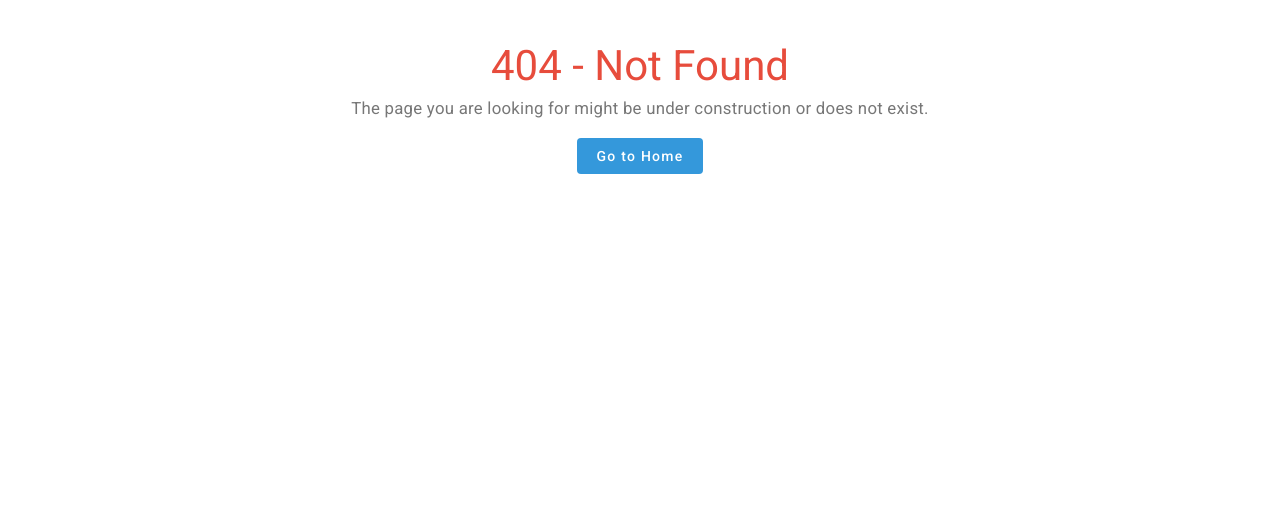
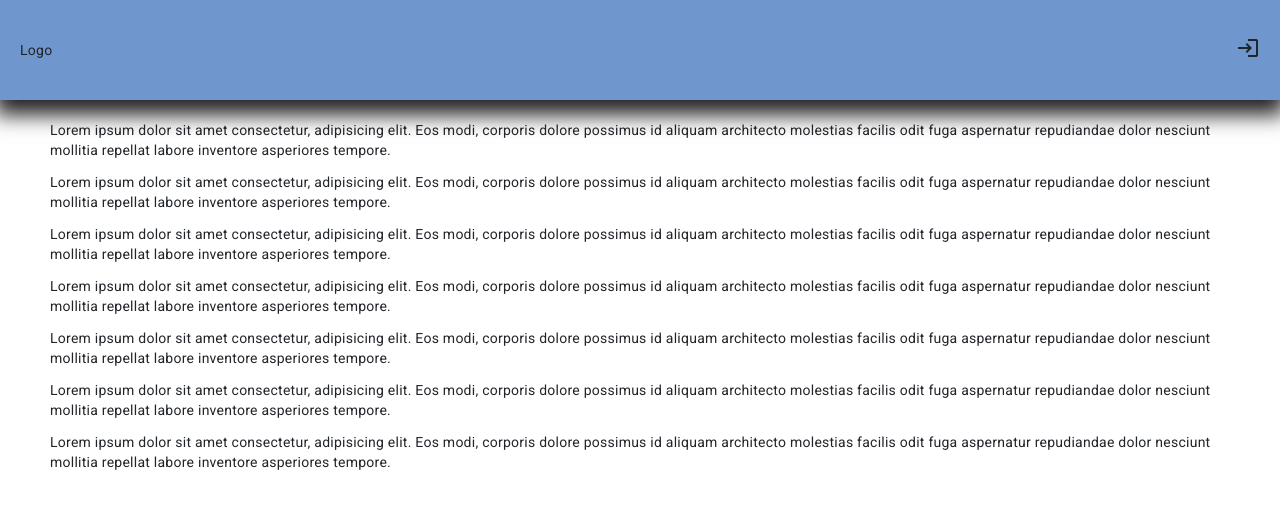
Before and after one commit to ipykalo/Features, an Angular app: page /blog in a window 1280 px wide. Before the commit this address led to /not-found. Shown: the top 508 px of the page. Built offline with nearby package versions, Linux system fonts and the light colour scheme.

Commit message:
added blog component

```diff
--- a/src/app/app.module.ts
+++ b/src/app/app.module.ts
@@ -1,7 +1,10 @@
 import { ErrorHandler, NgModule } from '@angular/core';
 import { SharedModule } from './shared/shared.module';
 import { AppRoutingModule } from './app-routing.module';
-import { BrowserModule, provideClientHydration } from '@angular/platform-browser';
+import {
+  BrowserModule,
+  provideClientHydration,
+} from '@angular/platform-browser';
 import { AppComponent } from './app.component';
 import { BrowserAnimationsModule } from '@angular/platform-browser/animations';
 
--- /dev/null
+++ b/src/app/blog/blog.component.html
@@ -0,0 +1,51 @@
+<app-header
+  [showMenu]="false"
+  [showLogout]="false"
+  [showLogin]="true"
+  (login)="onLogin()">
+</app-header>
+
+<main>
+  <p>
+    Lorem ipsum dolor sit amet consectetur, adipisicing elit. Eos modi, corporis
+    dolore possimus id aliquam architecto molestias facilis odit fuga aspernatur
+    repudiandae dolor nesciunt mollitia repellat labore inventore asperiores
+    tempore.
+  </p>
+  <p>
+    Lorem ipsum dolor sit amet consectetur, adipisicing elit. Eos modi, corporis
+    dolore possimus id aliquam architecto molestias facilis odit fuga aspernatur
+    repudiandae dolor nesciunt mollitia repellat labore inventore asperiores
+    tempore.
+  </p>
+  <p>
+    Lorem ipsum dolor sit amet consectetur, adipisicing elit. Eos modi, corporis
+    dolore possimus id aliquam architecto molestias facilis odit fuga aspernatur
+    repudiandae dolor nesciunt mollitia repellat labore inventore asperiores
+    tempore.
+  </p>
+  <p>
+    Lorem ipsum dolor sit amet consectetur, adipisicing elit. Eos modi, corporis
+    dolore possimus id aliquam architecto molestias facilis odit fuga aspernatur
+    repudiandae dolor nesciunt mollitia repellat labore inventore asperiores
+    tempore.
+  </p>
+  <p>
+    Lorem ipsum dolor sit amet consectetur, adipisicing elit. Eos modi, corporis
+    dolore possimus id aliquam architecto molestias facilis odit fuga aspernatur
+    repudiandae dolor nesciunt mollitia repellat labore inventore asperiores
+    tempore.
+  </p>
+  <p>
+    Lorem ipsum dolor sit amet consectetur, adipisicing elit. Eos modi, corporis
+    dolore possimus id aliquam architecto molestias facilis odit fuga aspernatur
+    repudiandae dolor nesciunt mollitia repellat labore inventore asperiores
+    tempore.
+  </p>
+  <p>
+    Lorem ipsum dolor sit amet consectetur, adipisicing elit. Eos modi, corporis
+    dolore possimus id aliquam architecto molestias facilis odit fuga aspernatur
+    repudiandae dolor nesciunt mollitia repellat labore inventore asperiores
+    tempore.
+  </p>
+</main>
--- /dev/null
+++ b/src/app/blog/blog.component.scss
@@ -0,0 +1,10 @@
+:host {
+  display: block;
+
+  main {
+    top: 120px;
+    height: 100%;
+    position: relative;
+    padding: 0 50px;
+  }
+}
--- /dev/null
+++ b/src/app/blog/blog.component.ts
@@ -0,0 +1,18 @@
+import { Component } from '@angular/core';
+import { HeaderComponent } from '../header/header.component';
+import { AuthService } from '../login/auth.service';
+
+@Component({
+  selector: 'app-blog',
+  standalone: true,
+  imports: [HeaderComponent],
+  templateUrl: './blog.component.html',
+  styleUrl: './blog.component.scss',
+})
+export class BlogComponent {
+  constructor(private authService: AuthService) {}
+
+  onLogin(): void {
+    this.authService.navigateToLogin();
+  }
+}
--- a/src/app/constants/routes.constant.ts
+++ b/src/app/constants/routes.constant.ts
@@ -3,15 +3,21 @@ import { HomeComponent } from '../home/home.component';
 import { authGuard } from '../guards/auth.guard';
 import { loginGuard } from '../guards/login.guard';
 import { NotFoundComponent } from '../shared/components/not-found/not-found.component';
+import { BlogComponent } from '../blog/blog.component';
 
 export const RoutesConstant = {
   LOGIN: 'login',
   SIGNU: 'signup',
   Home: 'home',
+  BLOG: 'blog',
   NOT_FOUND: 'not-found',
 };
 
 export const routes: Routes = [
+  {
+    path: RoutesConstant.BLOG,
+    component: BlogComponent,
+  },
   {
     path: RoutesConstant.Home,
     component: HomeComponent,
@@ -29,7 +35,7 @@ export const routes: Routes = [
       import('../signup/signup.component').then(c => c.SignupComponent),
     canActivate: [loginGuard],
   },
-  { path: '', redirectTo: `/${RoutesConstant.Home}`, pathMatch: 'full' },
+  { path: '', redirectTo: `/${RoutesConstant.BLOG}`, pathMatch: 'full' },
   { path: RoutesConstant.NOT_FOUND, component: NotFoundComponent },
   { path: '**', redirectTo: RoutesConstant.NOT_FOUND },
 ];
--- a/src/app/header/header.component.html
+++ b/src/app/header/header.component.html
@@ -1,9 +1,16 @@
 <header>
   <div class="menu-logo">
-    <mat-icon class="menu" (click)="toggleMenu.emit()">menu</mat-icon>
+    @if (showMenu) {
+      <mat-icon class="menu" (click)="toggleMenu.emit()">menu</mat-icon>
+    }
     <span>Logo</span>
   </div>
   <div>
-    <mat-icon class="logout" (click)="logout.emit()">logout</mat-icon>
+    @if (showLogout) {
+      <mat-icon class="logout" (click)="logout.emit()">logout</mat-icon>
+    }
+    @if (showLogin) {
+      <mat-icon class="login" (click)="login.emit()">login</mat-icon>
+    }
   </div>
 </header>
--- a/src/app/header/header.component.scss
+++ b/src/app/header/header.component.scss
@@ -33,7 +33,8 @@
       }
     }
 
-    .logout {
+    .logout,
+    .login {
       &:hover {
         color: #b1caf1;
         cursor: pointer;
--- a/src/app/home/home.component.html
+++ b/src/app/home/home.component.html
@@ -1,4 +1,10 @@
-<app-header (toggleMenu)="sidenav.toggle()" (logout)="onLogout()"></app-header>
+<app-header
+  [showMenu]="true"
+  [showLogout]="true"
+  [showLogin]="false"
+  (toggleMenu)="sidenav.toggle()"
+  (logout)="onLogout()">
+</app-header>
 <mat-sidenav-container [hasBackdrop]="true" class="sidenav-container">
   <mat-sidenav
     #sidenav
--- a/src/app/login/auth.service.ts
+++ b/src/app/login/auth.service.ts
@@ -54,6 +54,10 @@ export class AuthService {
     this.router.navigateByUrl(RoutesConstant.LOGIN);
   }
 
+  navigateToLogin(): void {
+    this.router.navigateByUrl(RoutesConstant.LOGIN);
+  }
+
   isLoggedOut(): boolean {
     return !this.isLoggedIn();
   }
@@ -66,7 +70,8 @@ export class AuthService {
   }
 
   getTokenData(value?: string): DecodedToken | null {
-    const token: string | null = value || this.browserStorageService.get('access_token');
+    const token: string | null =
+      value || this.browserStorageService.get('access_token');
 
     if (!token) {
       return null;
--- a/src/app/login/login.component.html
+++ b/src/app/login/login.component.html
@@ -54,6 +54,7 @@
       </button>
 
       <button mat-button color="primary" routerLink="/signup">Sign Up</button>
+      <button mat-button color="primary" routerLink="/blog">Blog</button>
     </div>
   </form>
 </div>
```
Also changed, not shown: src/app/header/header.component.ts (+6 -1 lines), 1 other file (tests, documents, lock files or other folders).
